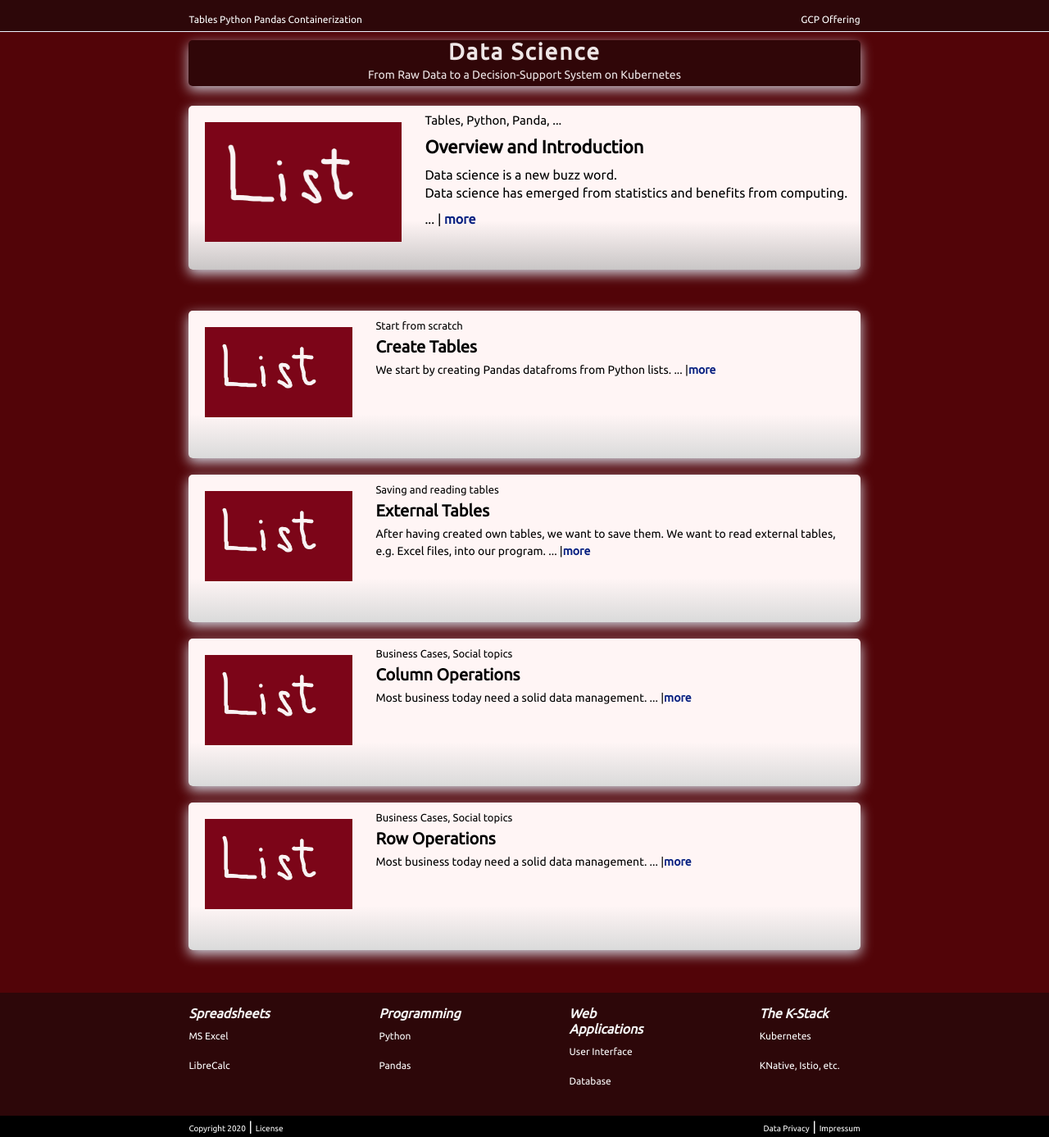
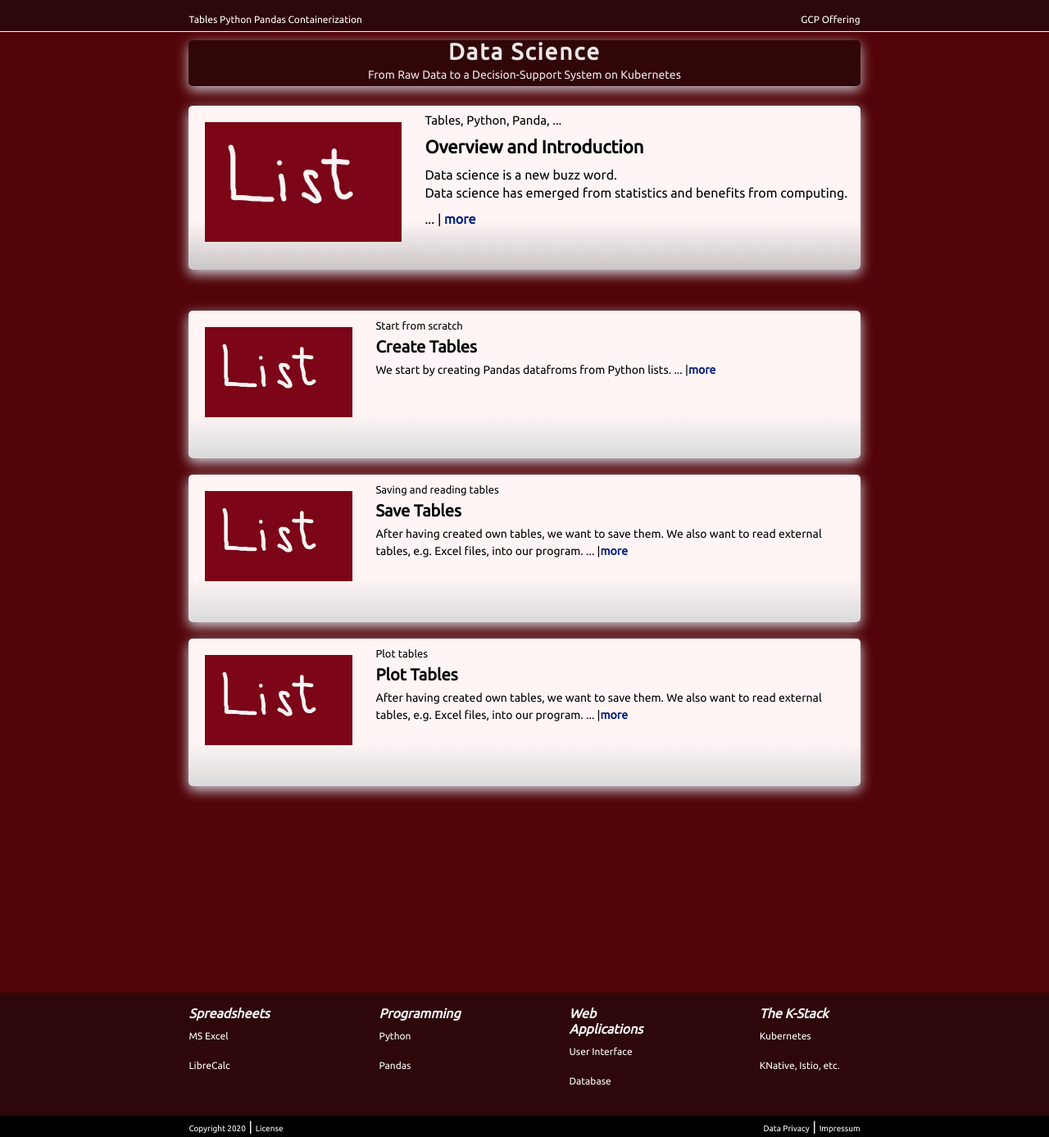
Before and after one commit to MaSe69/fromlisttok8, a Jekyll site: the page built from index.md, in a window 1280 px wide and 1387 px high. Shown: the whole window at 82% size. Built offline with Jekyll 4.4.1, drawn with Linux system fonts in a browser that asks for light colours.

Commit message:
Until table saved as csv

```diff
--- a/_includes/public/50_middle.html
+++ b/_includes/public/50_middle.html
@@ -40,7 +40,7 @@
     </div>
 </a>
 
-<a href="external_tables" class="home_section">
+<a href="save_tables" class="home_section">
     <div class="home_section_figure">
         {% include images/imageinclude.html imagePath = "list.jpg" %}
     </div>
@@ -49,48 +49,31 @@
             Saving and reading tables
         </p>
         <p class="headline">
-            External Tables
+            Save Tables
         </p>
         <p class="teasertext">
             After having created own tables, we want to save them.
-            We want to read external tables, e.g. Excel files, into our program.
+            We also want to read external tables, e.g. Excel files, into our program.
             ... |<strong>more</strong>
         </p>
     </div>
 </a>
 
-<a href="external_tables" class="home_section">
+<a href="plot_tables" class="home_section">
     <div class="home_section_figure">
         {% include images/imageinclude.html imagePath = "list.jpg" %}
     </div>
     <div class="home_section_body">
         <p class="super">
-            Business Cases, Social topics
+            Plot tables
         </p>
         <p class="headline">
-            Column Operations
+            Plot Tables
         </p>
         <p class="teasertext">
-            Most business today need a solid data management.
+            After having created own tables, we want to save them.
+            We also want to read external tables, e.g. Excel files, into our program.
             ... |<strong>more</strong>
         </p>
     </div>
 </a>
-
-<a href="external_tables" class="home_section">
-    <div class="home_section_figure">
-        {% include images/imageinclude.html imagePath = "list.jpg" %}
-    </div>
-    <div class="home_section_body">
-        <p class="super">
-            Business Cases, Social topics
-        </p>
-        <p class="headline">
-            Row Operations
-        </p>
-        <p class="teasertext">
-            Most business today need a solid data management.
-            ... |<strong>more</strong>
-        </p>
-    </div>
-</a>
```
Also changed, not shown: md/datascience/blog_20_create_tables.md (+1 -1 lines), md/datascience/blog_31_save_tables.md (renamed from md/datascience/blog_30_external_tables.md, +39 -7 lines), md/datascience/blog_40_plot_tables.md (added, +75 -0 lines), md/datascience/blog_40_plotting_tables.md (deleted, +0 -71 lines), images/img_public/Accounts.png (added).
